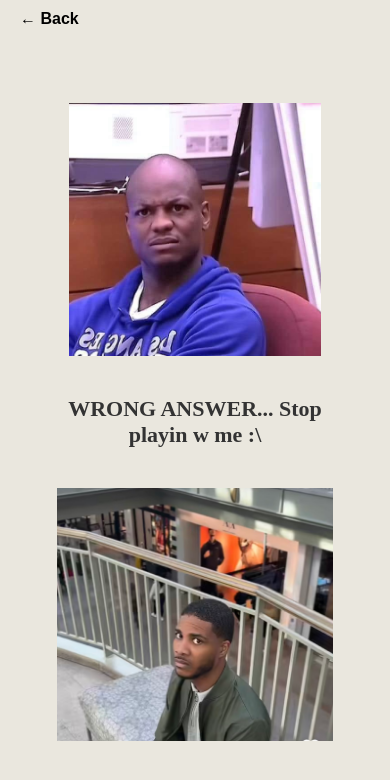
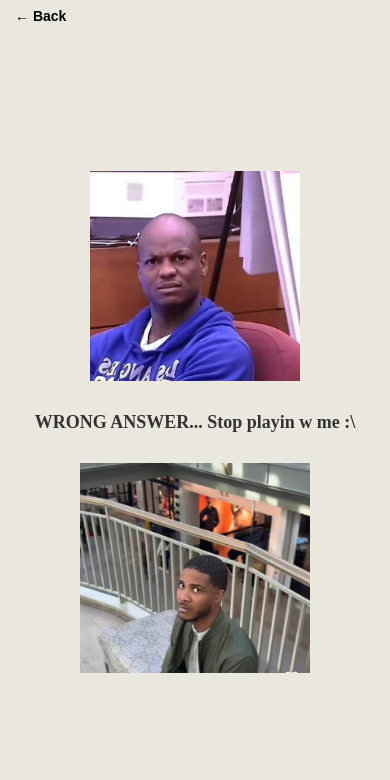
Before and after one commit to elishank/I-Love-You, a React (Vite) app: page /no in a window 390 px wide. Shown: the top 780 px of the page. Built offline with nearby package versions, Linux system fonts and the light colour scheme.

Commit message:
Adjust text sizing and mobile responsiveness

```diff
--- a/index.html
+++ b/index.html
@@ -3,7 +3,7 @@
   <head>
     <meta charset="UTF-8" />
     <link rel="icon" type="image/svg+xml" href="/vite.svg" />
-    <meta name="viewport" content="width=device-width, initial-scale=1.0" />
+    <meta name="viewport" content="width=device-width, initial-scale=1.0, maximum-scale=1.0, user-scalable=no" />
     <title>I Love You</title>
   </head>
   <body>
--- a/src/App.css
+++ b/src/App.css
@@ -15,6 +15,7 @@
 .button-container {
   display: flex;
   gap: 20px;
+  align-items: center;
 }
 
 .btn {
@@ -46,3 +47,18 @@
 .no-btn:hover {
   transform: scale(0.5) translateY(-2px);
 }
+
+@media (max-width: 768px) {
+  .App {
+    padding-bottom: 30px;
+  }
+
+  .btn {
+    padding: 12px 32px;
+    font-size: 16px;
+  }
+
+  .button-container {
+    gap: 15px;
+  }
+}
--- a/src/No.css
+++ b/src/No.css
@@ -48,3 +48,24 @@
   padding: 20px;
   font: arial;
 }
+
+@media (max-width: 768px) {
+  .no-content {
+    gap: 15px;
+    max-width: 95%;
+  }
+
+  .no-image {
+    max-height: 25vh;
+  }
+
+  .no-text {
+    font-size: 18px;
+    padding: 15px;
+  }
+
+  .back-btn {
+    padding: 8px 15px;
+    font-size: 14px;
+  }
+}
--- a/src/Yes.css
+++ b/src/Yes.css
@@ -20,7 +20,7 @@
 
 .yes-text-box {
   position: absolute;
-  width: 150px;
+  width: 160px;
   top: 50%;
   left: calc(50% - 5px);
   transform: translate(-50%, -50%);
@@ -28,7 +28,7 @@
 }
 
 .yes-text {
-  font-size: 13.3px;
+  font-size: 14px;
   line-height: 1.6;
   color: #333333;
   text-align: center;
@@ -61,3 +61,25 @@
   max-height: 94.5vh;
   object-fit: contain;
 }
+
+@media (max-width: 768px) {
+  .yes-text-box {
+    width: 140px;
+  }
+
+  .yes-text {
+    font-size: 13px;
+    line-height: 1.5;
+    padding: 15px 8px;
+  }
+
+  .yes-image {
+    max-width: 95%;
+    max-height: 95vh;
+  }
+
+  .back-btn {
+    padding: 8px 15px;
+    font-size: 14px;
+  }
+}
```
